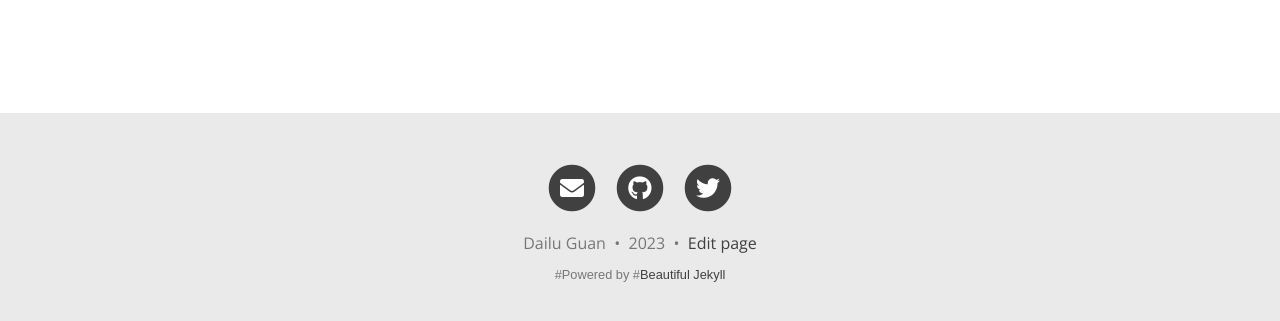
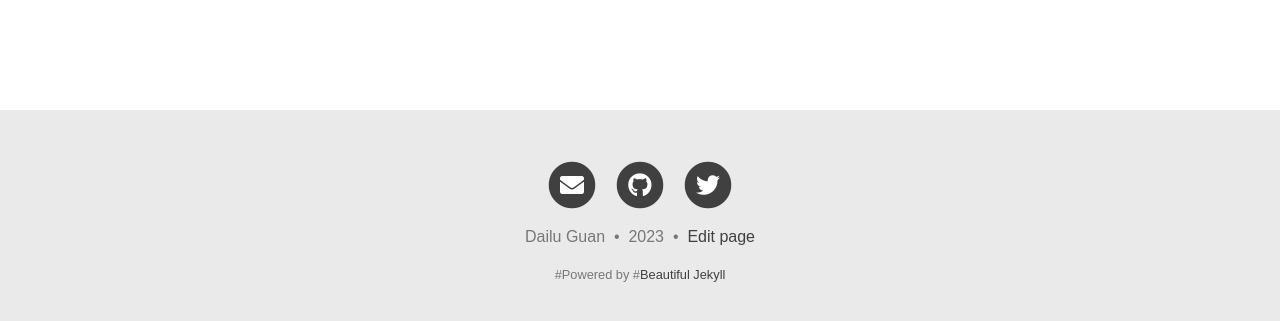
Before and after one commit to FarmOmics/FarmOmics.github.io, a Jekyll site: the page built from index.html, in a window 1280 px wide. Shown: the part 566-887 px from the top of the page. Built offline with Jekyll 4.4.1, drawn with Linux system fonts in a browser that asks for light colours; nearby versions of some CDN libraries; the list of posts is cut into pages by our own code; comment, search, counter and statistics services are not loaded.

Commit message:
Update beautifuljekyll.css

```diff
--- a/assets/css/beautifuljekyll.css
+++ b/assets/css/beautifuljekyll.css
@@ -384,9 +384,9 @@ img {
 /* --- Footer --- */
 
 footer {
-  padding: 1.4rem 0;
-  border-top: 1px #EAEAEA solid;
-  margin-top: 0rem;
+  padding: 0.5rem 0;
+  border-top: 0.5px #EAEAEA solid;
+  margin-top: 2rem;
   font-size: 0.8rem;
   background-color: {{ site.footer-col | default: "#EAEAEA" }};
   {% if site.footer-img %}
@@ -411,13 +411,13 @@ footer a:focus {
 footer .list-inline {
   margin: 0;
   padding: 0;
-  margin-bottom: 1.2rem;
+  margin-bottom: 0rem;
 }
 footer .copyright {
-  font-family: 'Open Sans', 'Helvetica Neue', Helvetica, Arial, sans-serif;
+  font-family: 'Arial';
   text-align: center;
-  margin-bottom: 0;
-  margin-top: 0;
+  margin-bottom: 0.1;
+  margin-top: 0.1;
 }
 footer .theme-by {
   text-align: center;
@@ -425,8 +425,8 @@ footer .theme-by {
 }
 footer .footer-custom-content {
   text-align: center;
-  margin-bottom: 0.9375rem;
-  font-family: 'Open Sans', 'Helvetica Neue', Helvetica, Arial, sans-serif;
+  margin-bottom: 0.2rem;
+  font-family: 'Arial';
 }
 
 @media (min-width: 768px) {
```
